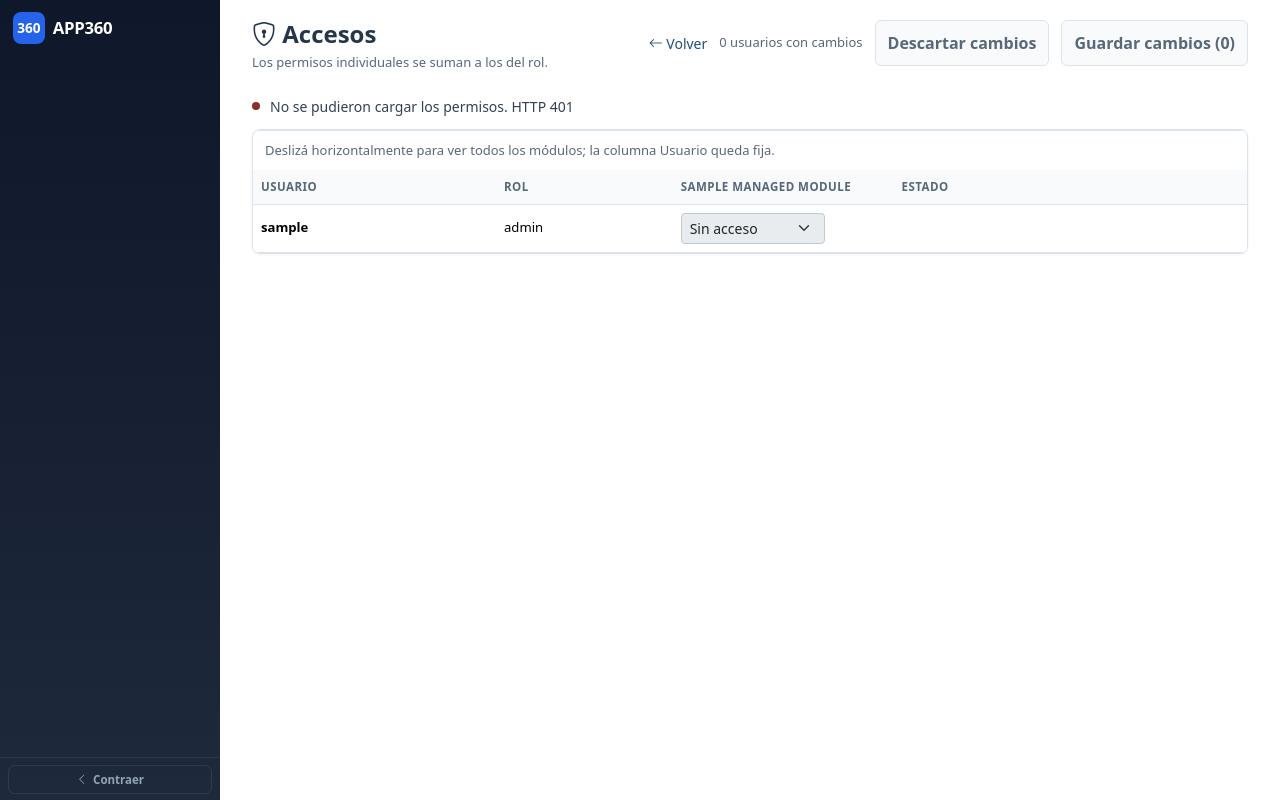
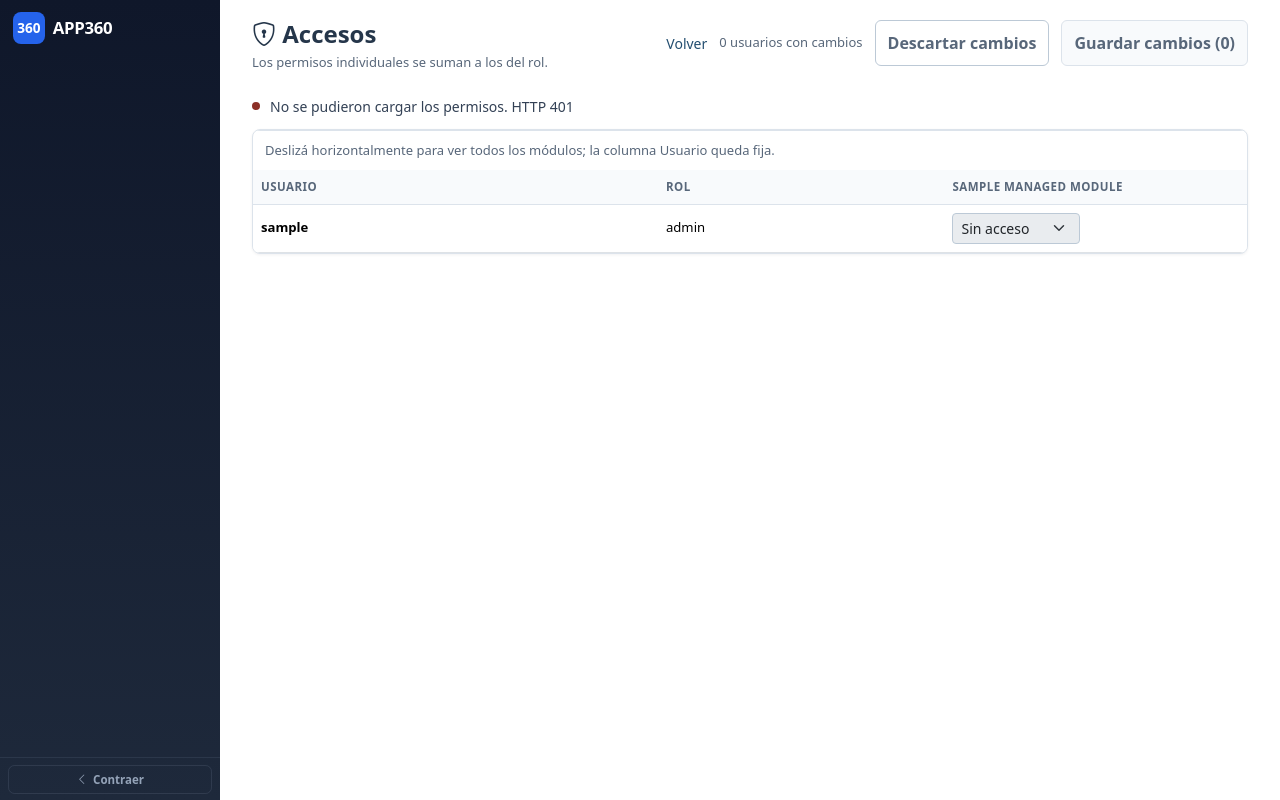
Before and after one commit to TataInti/app360, a Flask app: template templates/admin/admin_accesos.html in a window 1280 px wide. Run offline with Flask 3, Linux system fonts and the light colour scheme; tables that the repository leaves empty hold one stand-in row (values such as "Sample post"); the template is opened without the code that fills it: values that come from a table or form of the project are taken from there, most other values are stand-ins (such as "Sample title", 1, 10 or a date in 2020); parts of the project's set-up code (start-up, migrations or seed data) failed here and were passed over; some libraries are stand-ins or nearby versions.

Commit message:
Pulir accesos y estado visible de permisos

```diff
--- a/static/css/app_components.css
+++ b/static/css/app_components.css
@@ -487,6 +487,14 @@
     white-space: nowrap;
 }
 
+.app-access-feedback {
+    display: flex;
+    min-width: 0;
+    flex-direction: column;
+    align-items: flex-end;
+    gap: var(--space-cell-y);
+}
+
 .app-access-back {
     color: var(--color-action);
     font-size: var(--font-size-body);
@@ -516,6 +524,12 @@
     cursor: not-allowed;
 }
 
+.app-access-header-actions .app-access-discard[disabled] {
+    border-color: var(--color-border-control);
+    background: var(--color-surface);
+    color: var(--color-text-muted);
+}
+
 .app-access-header-actions .app-actions__primary:focus-visible,
 .app-access-header-actions .app-actions__secondary:focus-visible,
 .app-access-retry:focus-visible {
@@ -528,9 +542,11 @@
 }
 
 .app-access-summary {
-    margin: 0 0 var(--space-control);
+    max-width: 28rem;
+    margin: 0;
     color: var(--color-text-body);
-    font-size: var(--font-size-body);
+    font-size: var(--font-size-note);
+    text-align: right;
 }
 
 .app-access-summary--ok {
@@ -542,6 +558,7 @@
 }
 
 .app-access-card {
+    max-width: 67.125rem;
     min-width: 0;
 }
 
@@ -549,6 +566,18 @@
     max-width: 100%;
     overflow: auto;
     overscroll-behavior-x: contain;
+    scroll-padding-left: 11rem;
+    scroll-snap-type: x mandatory;
+}
+
+.app-access-table .app-access-user-heading,
+.app-access-table .app-access-user,
+.app-access-table .app-access-role-heading,
+.app-access-table .app-access-role,
+.app-access-table .app-access-module-heading,
+.app-access-table .app-access-permission {
+    scroll-snap-align: start;
+    scroll-snap-stop: always;
 }
 
 .app-access-table {
@@ -590,18 +619,20 @@
 
 .app-access-table .app-access-module-heading,
 .app-access-table .app-access-permission {
-    width: 9rem;
-    min-width: 9rem;
+    width: 8rem;
+    min-width: 8rem;
+    padding-right: 0;
+    padding-left: 0;
 }
 
 .app-access-module-heading {
-    max-width: 9rem;
+    max-width: 8rem;
     white-space: normal;
 }
 
 .app-access-select {
-    width: 9rem;
-    min-width: 9rem;
+    width: 8rem;
+    min-width: 8rem;
     border-color: var(--color-border-control);
 }
 
@@ -617,22 +648,26 @@
 
 .app-access-inherited {
     color: var(--color-text-muted);
+    white-space: normal;
 }
 
 .app-access-inherited .app-status__text {
     color: var(--color-text-muted);
-}
-
-.app-access-row-state,
-.app-access-status-heading {
-    width: 16rem;
-    min-width: 16rem;
+    font-size: var(--font-size-note);
 }
 
 .app-access-row-status {
-    max-width: 13rem;
+    display: flex;
+    max-width: 10rem;
+    margin-top: var(--space-cell-y);
+    align-items: flex-start;
     white-space: normal;
     overflow-wrap: anywhere;
+    font-size: var(--font-size-note);
+}
+
+.app-access-row-status .app-status__text {
+    font-size: var(--font-size-note);
 }
 
 .app-access-retry {
--- a/static/js/admin_accesos.js
+++ b/static/js/admin_accesos.js
@@ -73,7 +73,7 @@
 
     function updateControls() {
         const count = changedRows().length;
-        changeCount.textContent = `${count} usuarios con cambios`;
+        changeCount.textContent = count === 1 ? '1 usuario con cambios' : `${count} usuarios con cambios`;
         saveButton.textContent = `Guardar cambios (${count})`;
         saveButton.disabled = !loaded || saving || count === 0;
         discardButton.disabled = !loaded || saving || count === 0;
--- a/templates/admin/admin_accesos.html
+++ b/templates/admin/admin_accesos.html
@@ -2,16 +2,33 @@
 
 {% block content %}
 <div class="container-fluid app-access-page">
+    {% set module_short_labels = {
+        'dashboard': 'P. Tesorería',
+        'dashboard_comercial': 'P. Ventas',
+        'panel': 'Ejecutivo',
+        'bi': 'Rentabilidad',
+        'products': 'Productos',
+        'locations': 'Ubicaciones',
+        'stock': 'Stock',
+        'crm': 'CRM/Ventas',
+        'compras': 'Compras',
+        'rrhh': 'RRHH',
+        'tesoreria': 'Tesorería',
+        'gastos': 'Gastos'
+    } %}
     <header class="panel-header app-access-header">
         <div class="app-access-heading">
             <h1 class="app-access-title"><i class="bi bi-shield-lock" aria-hidden="true"></i> Accesos</h1>
             <p class="panel-subtitle">Los permisos individuales se suman a los del rol.</p>
         </div>
         <div class="app-access-header-actions">
-            <a class="app-access-back" href="/admin"><i class="bi bi-arrow-left" aria-hidden="true"></i> Volver</a>
-            <span id="accessChangeCount" class="app-access-change-count" aria-live="polite">0 usuarios con cambios</span>
+            <a class="app-access-back" href="/admin">Volver</a>
+            <div class="app-access-feedback">
+                <span id="accessChangeCount" class="app-access-change-count" aria-live="polite">0 usuarios con cambios</span>
+                <p id="accessSummary" class="app-access-summary" role="status" aria-live="polite" hidden></p>
+            </div>
             <div class="app-actions">
-                <button type="button" id="accessDiscard" class="app-actions__secondary" disabled>Descartar cambios</button>
+                <button type="button" id="accessDiscard" class="app-actions__secondary app-access-discard" disabled>Descartar cambios</button>
                 <button type="button" id="accessSave" class="app-actions__primary" disabled>Guardar cambios (0)</button>
             </div>
         </div>
@@ -21,7 +38,6 @@
         <span class="app-status__dot" aria-hidden="true"></span>
         <span class="app-status__text">Cargando permisos…</span>
     </p>
-    <p id="accessSummary" class="app-access-summary" role="status" aria-live="polite" hidden></p>
 
     <section class="table-card app-access-card" aria-label="Permisos de usuarios">
         <p class="app-access-scroll-hint">Deslizá horizontalmente para ver todos los módulos; la columna Usuario queda fija.</p>
@@ -32,9 +48,8 @@
                         <th scope="col" class="app-access-user-heading">Usuario</th>
                         <th scope="col" class="app-access-role-heading">Rol</th>
                         {% for mod, label in managed_modules.items() %}
-                        <th scope="col" class="app-access-module-heading" title="{{ label }}">{{ label }}</th>
+                        <th scope="col" class="app-access-module-heading" title="{{ label }}" aria-label="{{ label }}">{{ module_short_labels.get(mod, label) }}</th>
                         {% endfor %}
-                        <th scope="col" class="app-access-status-heading">Estado</th>
                     </tr>
                 </thead>
                 <tbody>
@@ -42,10 +57,17 @@
                     {% set role_mods = access_map.get(user.role, []) %}
                     {% set has_all = 'all' in role_mods %}
                     <tr data-user-id="{{ user.id }}">
-                        <td class="app-access-user"><strong>{{ user.username }}</strong></td>
+                        <td class="app-access-user">
+                            <strong>{{ user.username }}</strong>
+                            <span class="app-status app-status--neutral app-access-row-status" data-row-status hidden>
+                                <span class="app-status__dot" aria-hidden="true"></span>
+                                <span class="app-status__text" data-row-status-text></span>
+                            </span>
+                            <button type="button" class="app-access-retry" data-row-retry hidden>Reintentar</button>
+                        </td>
                         <td class="app-access-role">{{ user.role }}</td>
                         {% for mod, label in managed_modules.items() %}
-                        <td class="app-access-permission">
+                        <td class="app-access-permission" data-module="{{ mod }}">
                             {% if has_all or mod in role_mods %}
                             <span class="app-status app-status--neutral app-access-inherited">
                                 <span class="app-status__dot" aria-hidden="true"></span>
@@ -60,13 +82,6 @@
                             {% endif %}
                         </td>
                         {% endfor %}
-                        <td class="app-access-row-state">
-                            <span class="app-status app-status--neutral app-access-row-status" data-row-status hidden>
-                                <span class="app-status__dot" aria-hidden="true"></span>
-                                <span class="app-status__text" data-row-status-text></span>
-                            </span>
-                            <button type="button" class="app-access-retry" data-row-retry hidden>Reintentar</button>
-                        </td>
                     </tr>
                     {% endfor %}
                 </tbody>
```
Also changed, not shown: scripts/dev_preview/e2e_accesos.py (+86 -4 lines), tests/test_app_components_css.py (+18 -0 lines), tests/test_xss_html_escaping_static.py (+1 -0 lines).
